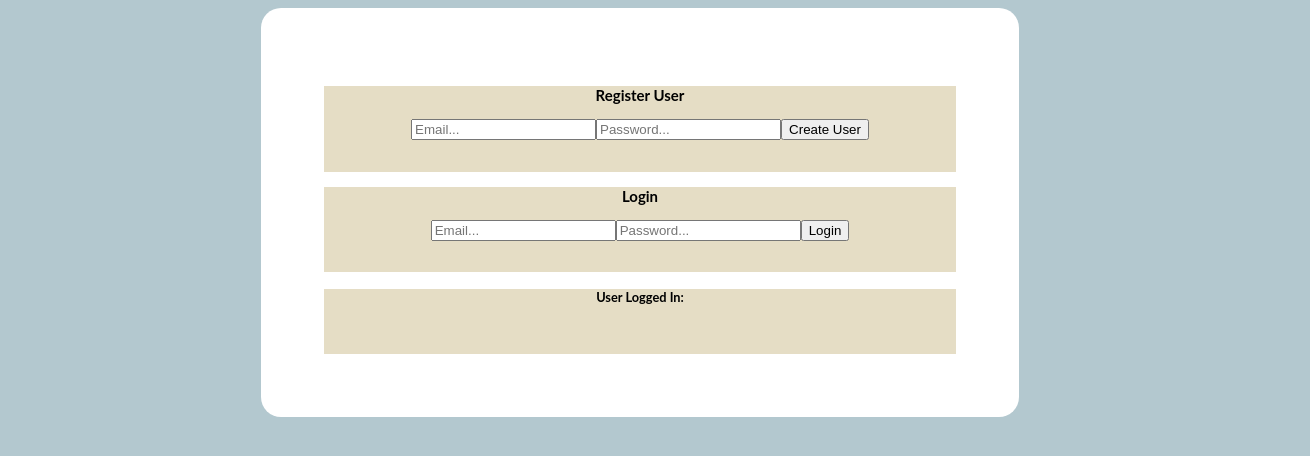
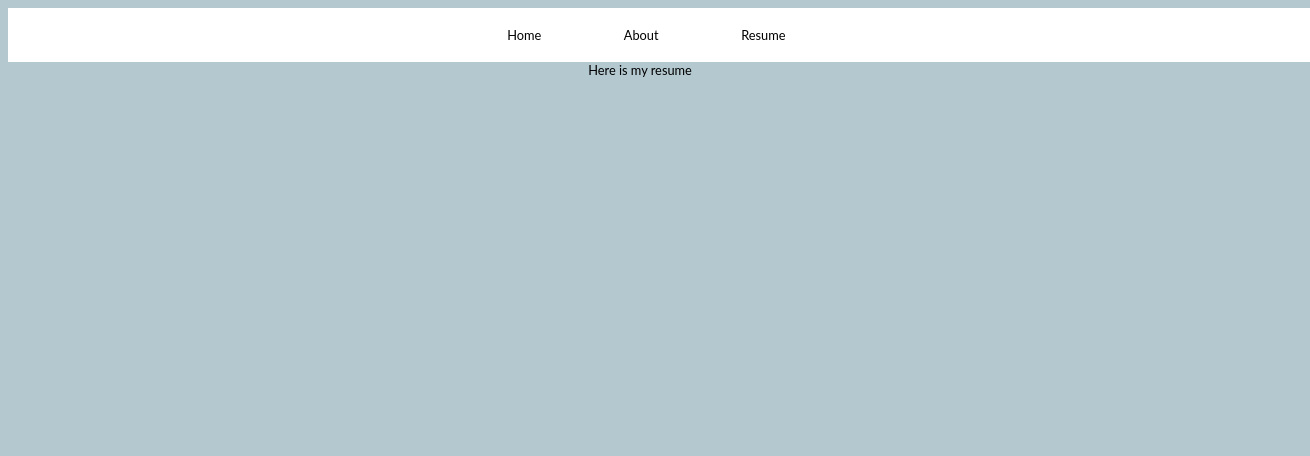
Before and after one commit to griseldasanchez/griselda-apps, a React (Create React App) app in the folder app/: page /resume in a window 1280 px wide. Shown: the top 456 px of the page, 1310 px wide, since content can reach past the window. Built offline with nearby package versions, Linux system fonts and the light colour scheme; no server answers.

Commit message:
Hiding login page temporarily

```diff
--- a/app/src/App.js
+++ b/app/src/App.js
@@ -11,12 +11,14 @@ import { useState, useEffect } from 'react';
 // Components
 import Home from './Home';
 import About from './About';
+// eslint-disable-next-line
 import NavigationBar from './NavigationBar.js';
 import SignUpForm from './SignUpForm';
 import LogOut from './LogOut.js';
 
 // Styles
 import './styles/App.scss';
+import Resume from './Resume.js';
 
 function App() {
 
@@ -44,6 +46,7 @@ function App() {
         <Route path="/login" element={<SignUpForm onChildEvent={handleChildEvent} />}></Route>
         <Route path="/about" element={<About />}></Route>
         <Route path="/home" element={<Home />}></Route>
+        <Route path="/resume" element={<Resume />}></Route>
         <Route path="logout" element={<LogOut onChildEvent={handleChildEvent} />}></Route>
       </Route>
     )
@@ -51,7 +54,8 @@ function App() {
 
   return (
     <div id="App">
-      {username ? (
+      {/* REMOVED LOGIN FORM, add back for login form */}
+      {/* {username ? (
         <div>
           <RouterProvider router={router} />
         </div>
@@ -59,7 +63,12 @@ function App() {
         <div>
           <SignUpForm onChildEvent={handleChildEvent} />
         </div>
-      )}
+      )} */}
+
+      {/* Display navigation bar */}
+      <div>
+          <RouterProvider router={router} />
+      </div>
     </div>
   );
 }
@@ -71,7 +80,9 @@ export const Root = () => {
       <div id="navigation-bar">
         <Link to="/home">Home</Link>
         <Link to="/about">About</Link>
-        <Link to="/logout">Log Out</Link>
+        <Link to="/resume">Resume</Link>
+        {/* REMOVED LOGIN FORM, add back for login form */}
+        {/* <Link to="/logout">Log Out</Link> */}
       </div>
     {/* Other Routes */}
       <div>
--- a/app/src/LogOut.js
+++ b/app/src/LogOut.js
@@ -1,10 +1,10 @@
-import React, { useEffect, useState } from "react";
-import { onAuthStateChanged, signOut, } from "firebase/auth";
+import React from "react";
+import { signOut, } from "firebase/auth";
 import { auth } from "./firebase.js";
 
 function LogOut ( { onChildEvent }) {
 
-  const [user, setUser] = useState("");
+  // const [user, setUser] = useState("");
 
   // onAuthStateChanged(auth, (currentUser) => {
   //   setUser(currentUser);
--- a/app/src/NavigationBar.js
+++ b/app/src/NavigationBar.js
@@ -5,7 +5,8 @@ export default function NavigationBar() {
   return (
    <div id="navigation-bar">
       <a href="#home">Home</a>
-      <a href="#about">About</a>
+      <a href="#about">About Me</a>
+      <a href="#resume">Resume</a>
    </div>
   )
 }
--- /dev/null
+++ b/app/src/Resume.js
@@ -0,0 +1,13 @@
+import React from "react";
+
+function Resume() {
+
+  return (
+    <div>
+      Here is my resume
+    </div>
+  )
+
+}
+
+export default Resume;
```
